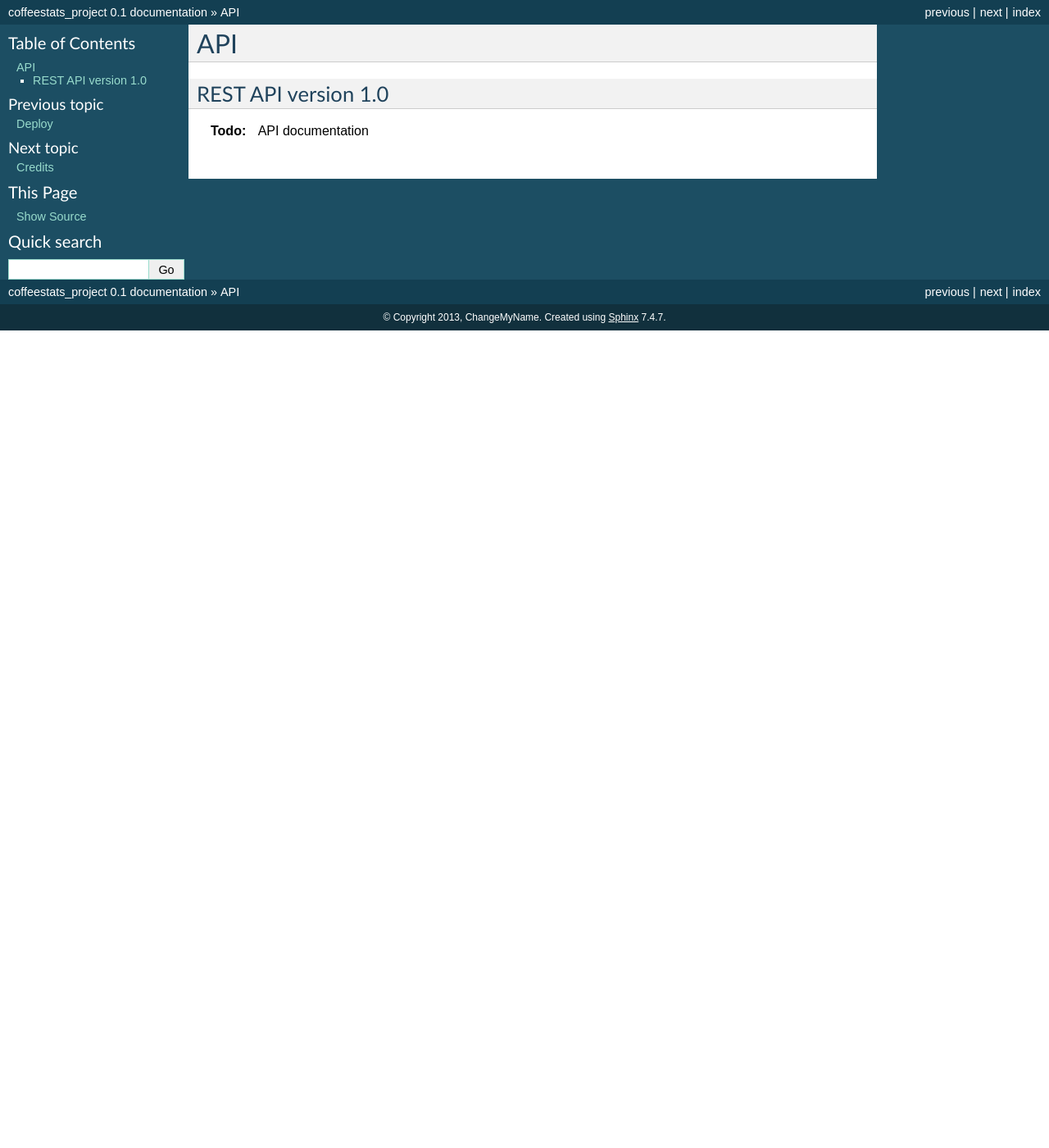
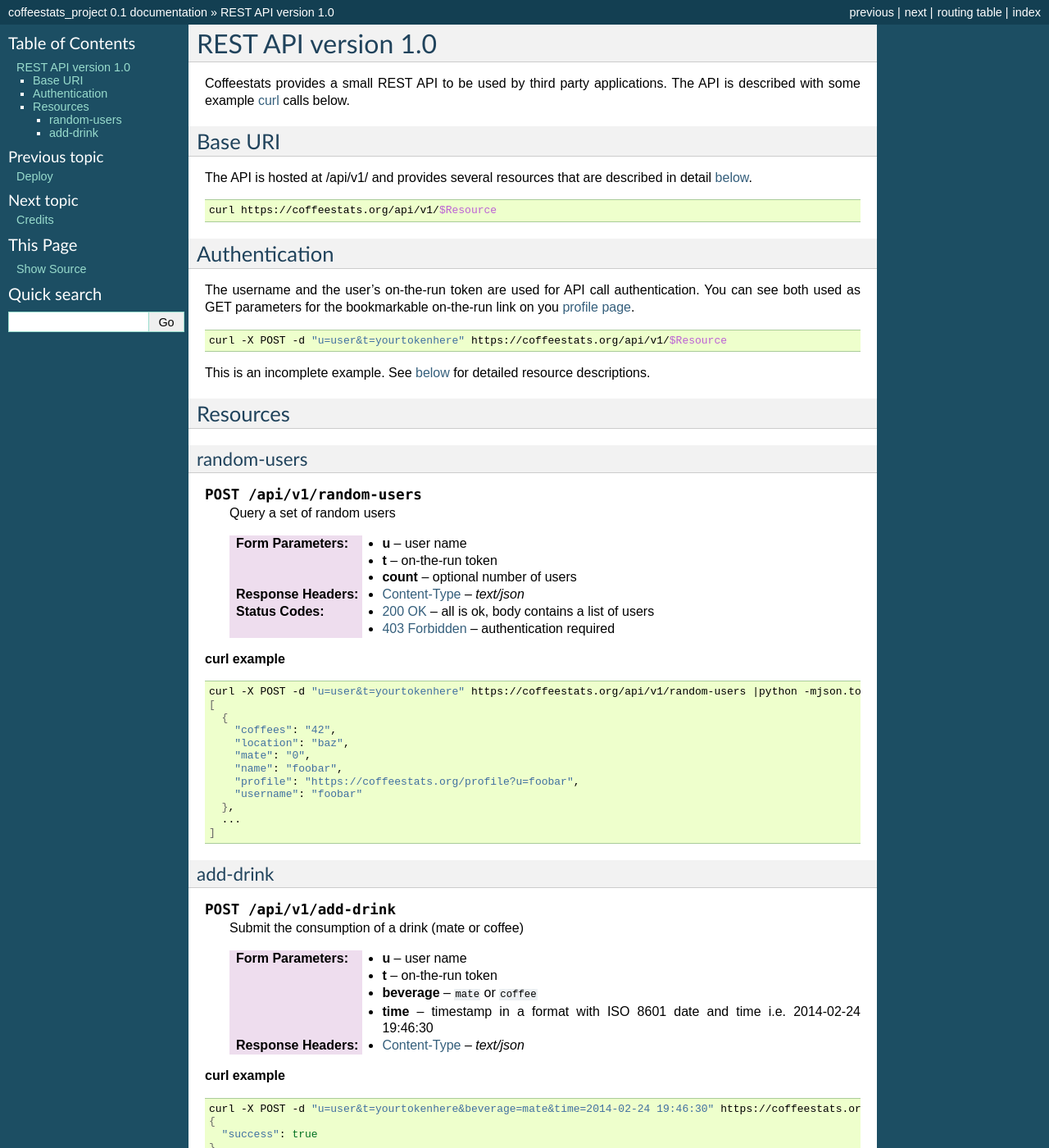
Before and after one commit to coffeestats/coffeestats-django, a Sphinx documentation site: the page built from docs/api.rst, in a window 1280 px wide and 1400 px high. Shown: the whole window at 82% size. Built offline with Sphinx 7.4.7, drawn with Linux system fonts in a browser that asks for light colours; some of the changed text lies outside the part shown.

Commit message:
document REST API v1 using sphinxcontrib.httpdomain
- add sphinxcontrib.httpdomain to requirements/local.txt
- add documentation for API based on existing documentation for original
  coffeestats
- add sphinxcontrib.httpdomain to extensions setting in conf.py

```diff
--- a/docs/api.rst
+++ b/docs/api.rst
@@ -1,7 +1,104 @@
-API
-===
+.. index:: API
+.. index:: REST
 
 REST API version 1.0
---------------------
+====================
 
-.. todo:: API documentation
+Coffeestats provides a small REST API to be used by third party applications.
+The API is described with some example `curl`_ calls below.
+
+.. _curl: http://curl.haxx.se/
+
+
+Base URI
+--------
+
+The API is hosted at /api/v1/ and provides several resources that are described
+in detail :ref:`below <section-resources>`.
+
+.. code-block:: sh
+
+   curl https://coffeestats.org/api/v1/$Resource
+
+.. index:: authentication
+
+.. _rest authentication:
+
+Authentication
+--------------
+
+The username and the user's on-the-run token are used for API call
+authentication. You can see both used as GET parameters for the bookmarkable
+on-the-run link on you `profile page <https://coffeestats.org/profile/>`_.
+
+.. code-block:: sh
+
+   curl -X POST -d "u=user&t=yourtokenhere" https://coffeestats.org/api/v1/$Resource
+
+This is an incomplete example. See :ref:`below <section-resources>` for
+detailed resource descriptions.
+
+
+.. index:: resources
+
+.. _section-resources:
+
+Resources
+---------
+
+random-users
+^^^^^^^^^^^^
+
+.. index:: random-users
+
+.. http:post:: /api/v1/random-users
+
+   Query a set of random users
+
+   :form u: user name
+   :form t: on-the-run token
+   :form count: optional number of users
+   :resheader Content-Type: :mimetype:`text/json`
+   :status 200: all is ok, body contains a list of users
+   :status 403: authentication required
+
+**curl example**
+
+.. code-block:: sh
+
+   curl -X POST -d "u=user&t=yourtokenhere" https://coffeestats.org/api/v1/random-users |python -mjson.tool
+   [
+     {
+       "coffees": "42",
+       "location": "baz",
+       "mate": "0",
+       "name": "foobar",
+       "profile": "https://coffeestats.org/profile?u=foobar",
+       "username": "foobar"
+     },
+     ...
+   ]
+
+add-drink
+^^^^^^^^^
+
+.. index:: add-drink
+
+.. http:post:: /api/v1/add-drink
+
+   Submit the consumption of a drink (mate or coffee)
+
+   :form u: user name
+   :form t: on-the-run token
+   :form beverage: ``mate`` or ``coffee``
+   :form time: timestamp in a format with ISO 8601 date and time i.e. 2014-02-24 19:46:30
+   :resheader Content-Type: :mimetype:`text/json`
+
+**curl example**
+
+.. code-block:: sh
+
+   curl -X POST -d "u=user&t=yourtokenhere&beverage=mate&time=2014-02-24 19:46:30" https://coffeestats.org/api/v1/add-drink |python -mjson.tool
+   {
+     "success": true
+   }
--- a/docs/conf.py
+++ b/docs/conf.py
@@ -25,7 +25,8 @@
 # Add any Sphinx extension module names here, as strings. They can be extensions
 # coming with Sphinx (named 'sphinx.ext.*') or your custom ones.
 extensions = [
-    'sphinx.ext.todo'
+    'sphinx.ext.todo',
+    'sphinxcontrib.httpdomain',
 ]
 
 todo_include_todos = True
```
Also changed, not shown: 1 other file.
